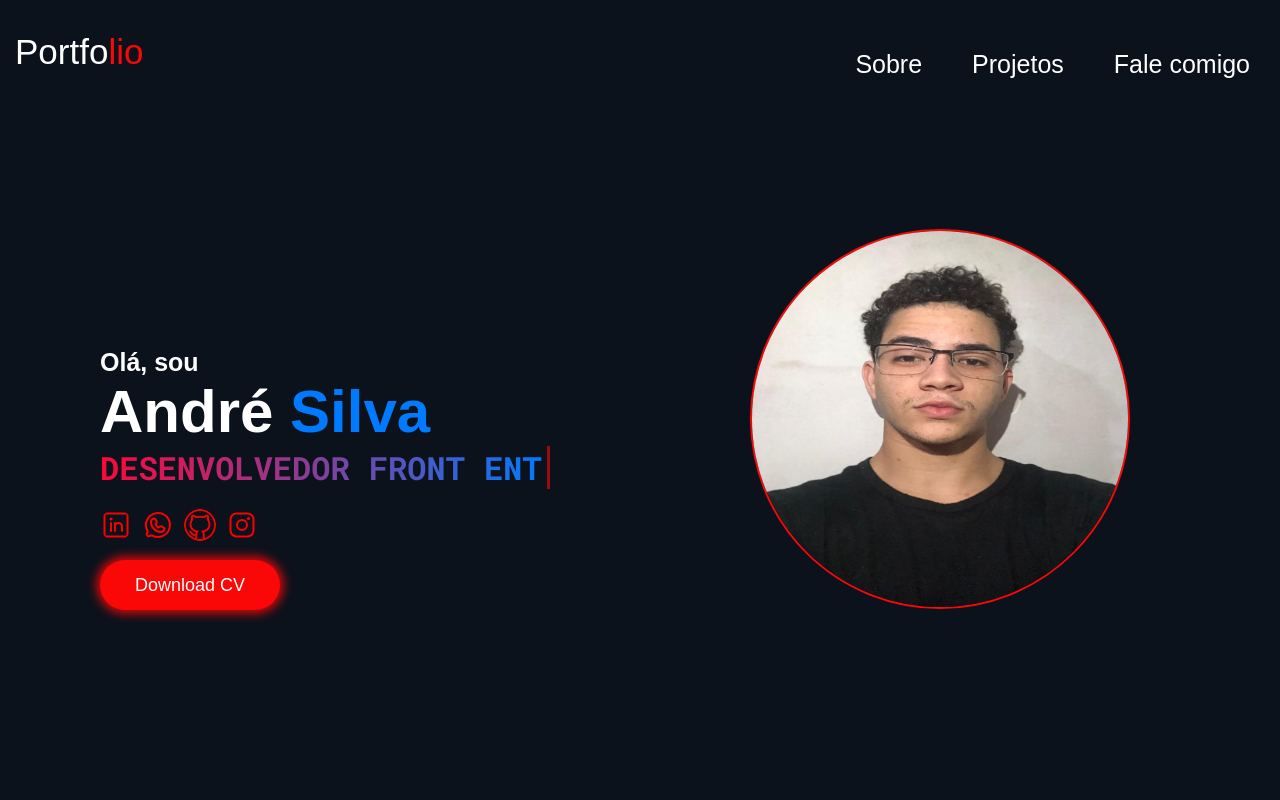
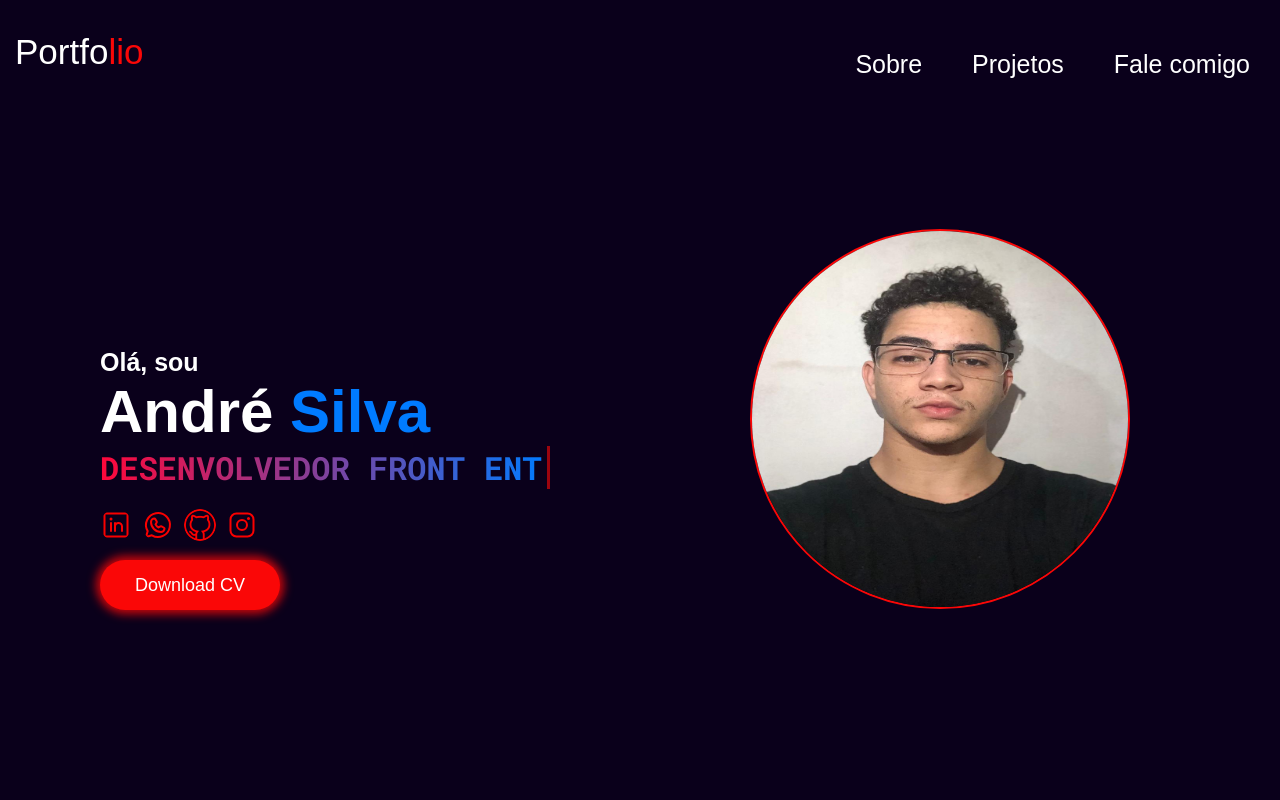
Before and after one commit to andresilva05/portfolio-react, a React (Vite) app: page / in a window 1280 px wide. Shown: the top 800 px of the page. Built offline with nearby package versions, Linux system fonts and the light colour scheme.

Commit message:
style: altera cor de fundo do body para um tom fixo de roxo escuro

```diff
--- a/src/globalStyles.js
+++ b/src/globalStyles.js
@@ -13,7 +13,7 @@ const globalStyles = createGlobalStyle`
 
         body {
             font-family: 'Poppins', sans-serif;
-            background-color: #0B121C;
+            background: fixed rgb(10, 0, 27);
         }
 
 `;
```
